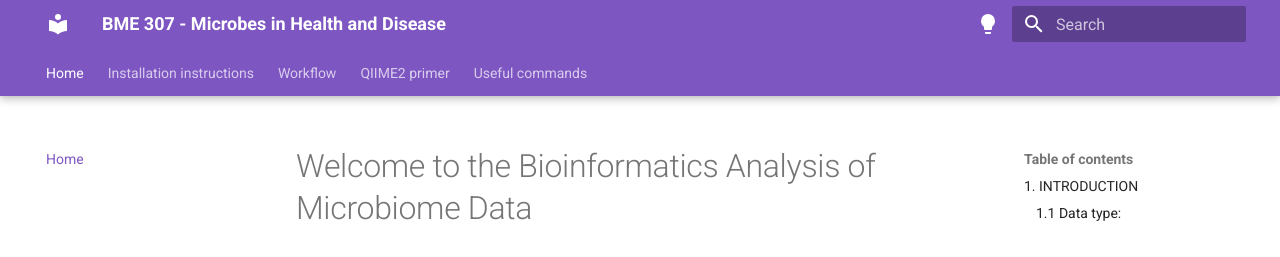
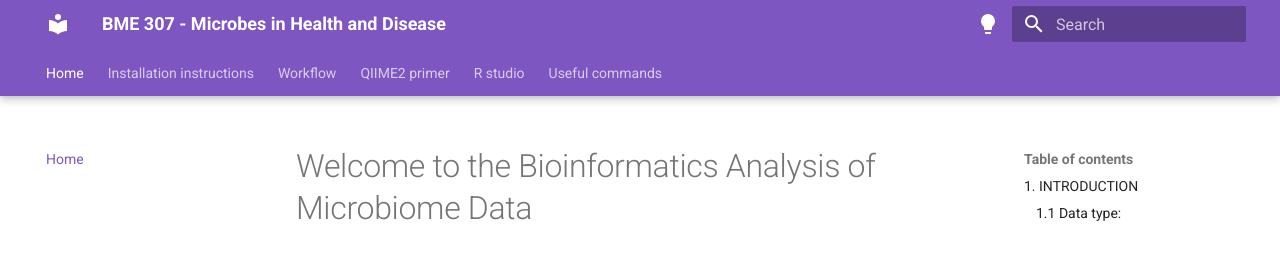
Before and after one commit to natashaztarora/bioinformatics_workflow_bme307, an MkDocs documentation site: the page built from docs/index.md, in a window 1280 px wide. Shown: the top 257 px of the page. Built offline with MkDocs 1.6.1 and Material for MkDocs 9.7.7, drawn with Linux system fonts in a browser that asks for light colours.

Commit message:
added R studio tab

```diff
--- a/mkdocs.yml
+++ b/mkdocs.yml
@@ -5,6 +5,7 @@ nav:
   - Installation instructions: installation_instructions.md
   - Workflow: workflow.md
   - QIIME2 primer: qiime2_pipeline.md
+  - R studio: r_studio.md
   - Useful commands: commands.md
 #  - About: about.md
 
```
